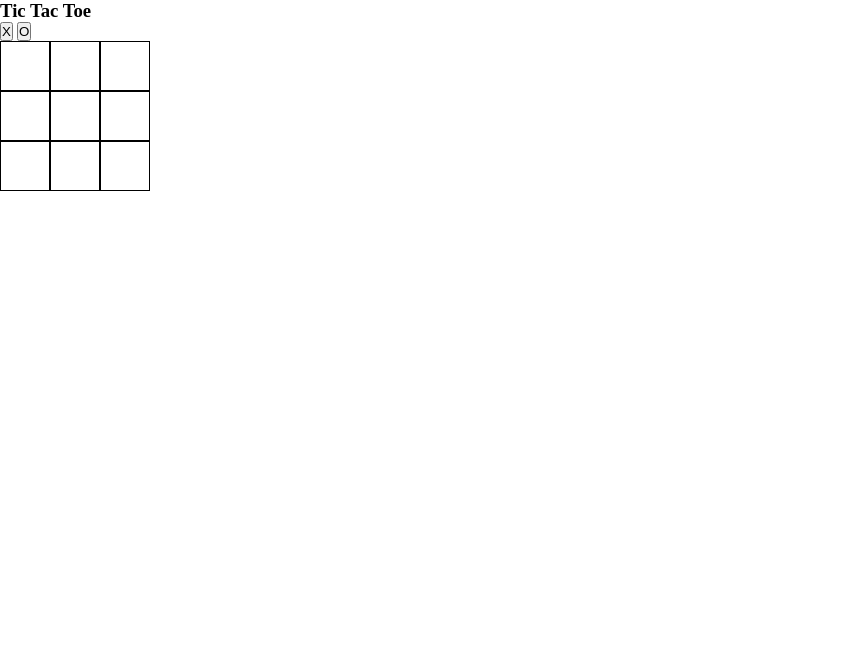
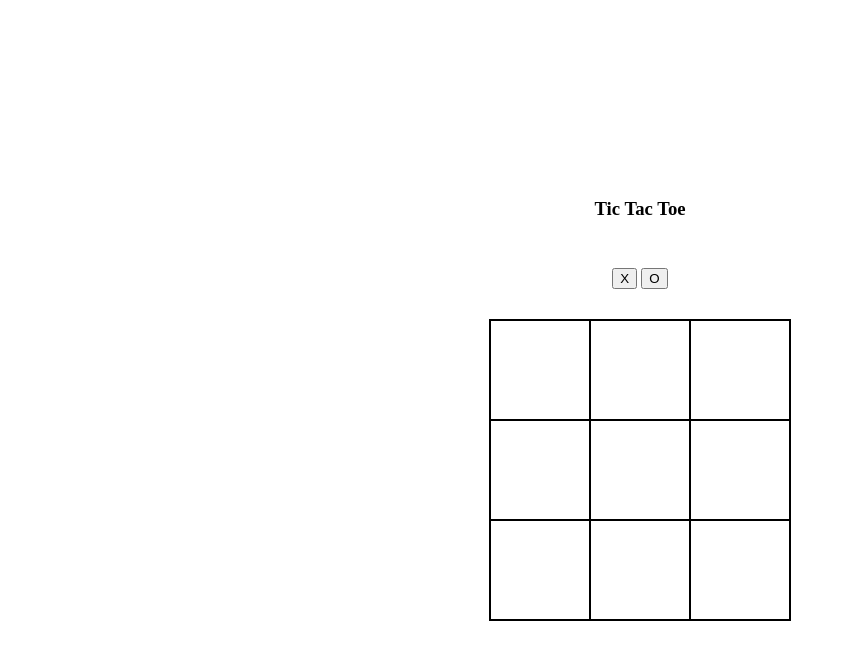
Before and after one commit to KawalaE/Tic-Tac-Toe, a plain HTML site: page index.html in a window 1280 px wide. Shown: the whole page, without its empty margins (0-854 px from the left). Drawn offline with Linux system fonts and the light colour scheme.

Commit message:
Simplify gameBoard function

```diff
--- a/index.html
+++ b/index.html
@@ -14,10 +14,8 @@
         <button id="X-marker">X</button>
         <button id="O-marker">O</button>
     </div>
-    <div class="board-part">
-        <div id="game-display">
+    <div id="game-display">
 
-        </div>
     </div>
 
 
--- a/script.js
+++ b/script.js
@@ -1,37 +1,11 @@
 const gameBoard = (() =>{
-    const gameDisplay = document.getElementById('game-display');
-    const gameBoardArr = [];
-    const horizontalArr = [];
-    for (let verCube = 0; verCube <= 2; verCube++){
-        gameBoardArr[verCube] = document.createElement('div');
-        gameDisplay.appendChild(gameBoardArr[verCube]);
-        gameBoardArr[verCube].classList.add('cubes');
-
-        for (let horCube = 0; horCube <= 2; horCube++){
-            horizontalArr[horCube] = document.createElement('div');
-            gameBoardArr[verCube].appendChild(horizontalArr[horCube]);
-            horizontalArr[horCube].classList.add('cube');
-        }
-        gameBoardArr[verCube] = horizontalArr;
-    }
-
-    return gameBoardArr;
+    const board = ['', '','', '','', '','', '',''];
+    const gameDisplay = document.getElementById('game-display')
+    board.forEach((element)=>{
+        const boardCube = document.createElement('div');
+        boardCube.classList.add('cube');
+        gameDisplay.appendChild(boardCube);
+    })
+    return board;
 })();
-
-const Player = (marker) => {
-    return {marker}
-}
-
-function gameLogic(){
-    const xButton = document.getElementById('X-marker');
-    const oButton = document.getElementById('O-marker');
-    xButton.addEventListener('click', () =>{
-        console.log("X was chosen");
-        const playerOne = Player('X');
-    });
-    oButton.addEventListener('click', () =>{
-        console.log("O was chosen");
-        const playerOne = Player('O');
-    });
-}
-gameLogic();
+console.log(gameBoard);
--- a/style.css
+++ b/style.css
@@ -1,21 +1,25 @@
 
-*{
+body{
     margin: 0;
     padding: 0;
-    box-sizing: border-box;
-}
-body{
+    display: flex;
+    justify-content: center;
+    align-items: center;
+    flex-direction: column;
+    gap: 30px;
     height: 100vh;
 }
 .cube{
-    width: 50px;
-    height: 50px;
+    width: 100px;
+    height: 100px;
     border: 1px solid black;
     display: flex;
+    box-sizing: border-box;
 }
-.cubes{
+#game-display{
     display: flex;
+    flex-wrap: wrap;
+    width: 300px;
+    height: 300px;
+    border: 1px solid black;
 }
-.red{
-    background-color: red;
-}
```
